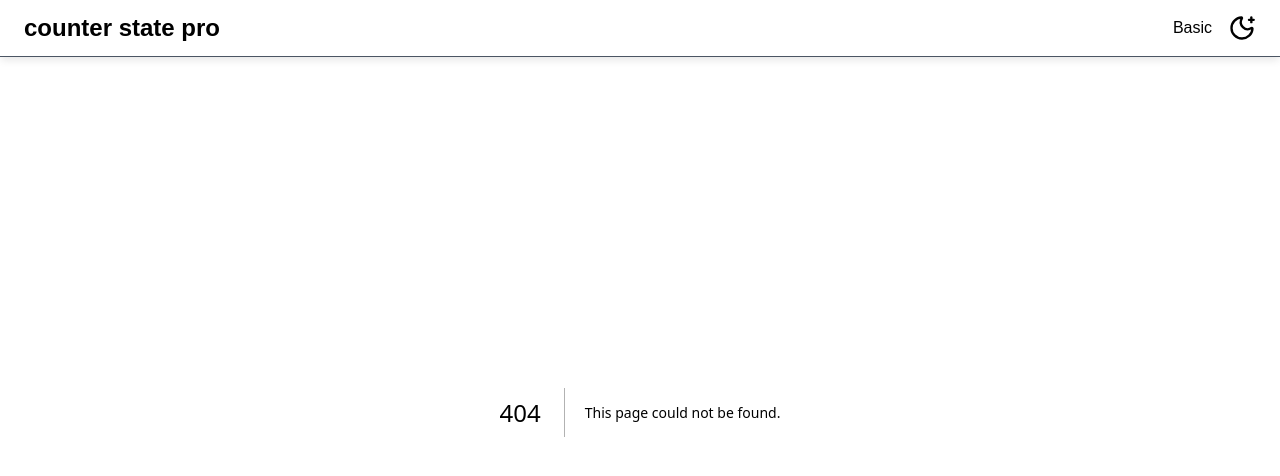
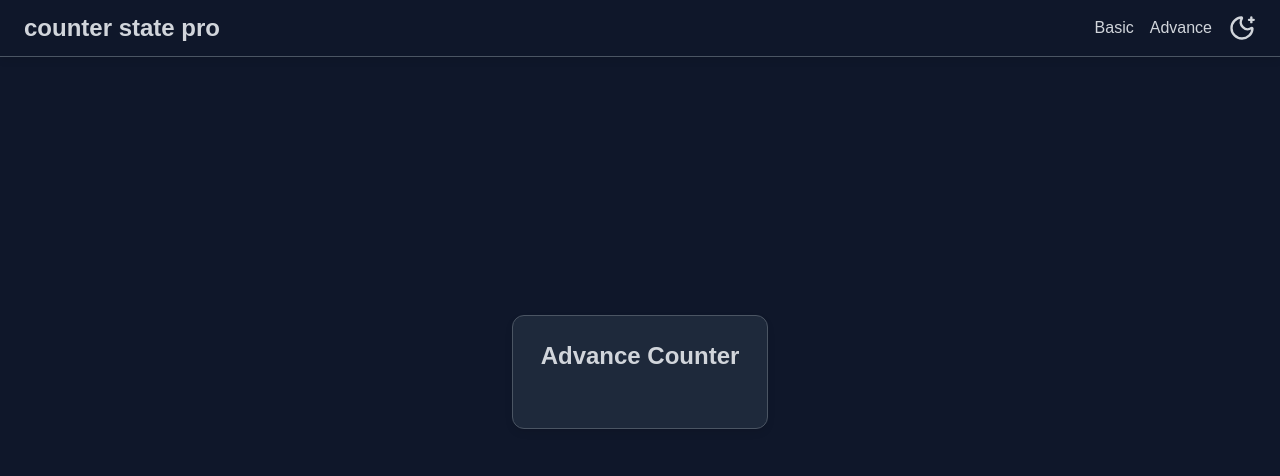
Before and after one commit to SayanSinghaChowdhury/counter-state-pro, a Next.js app: page /advance in a window 1280 px wide. Before the commit this address had no page. Shown: the top 476 px of the page. Built offline with nearby package versions, Linux system fonts and the light colour scheme.

Commit message:
advance page complete and routing

```diff
--- /dev/null
+++ b/src/app/advance/page.tsx
@@ -0,0 +1,23 @@
+import {
+	Card,
+	CardContent,
+	CardHeader,
+	CardTitle,
+} from "@/components/shadcnui/card";
+
+const page = () => {
+	return (
+		<section className="grid h-[90dvh] place-items-center">
+			<Card className="w-3xs">
+				<CardHeader>
+					<CardTitle className="text-center text-2xl font-semibold">
+						Advance Counter
+					</CardTitle>
+				</CardHeader>
+				<CardContent>{/* <BasicCounter /> */}</CardContent>
+			</Card>
+		</section>
+	);
+};
+
+export default page;
--- a/src/components/Header/Header.tsx
+++ b/src/components/Header/Header.tsx
@@ -17,6 +17,7 @@ const Header = () => {
 
 				<nav className="flex items-center gap-4">
 					<Link href={"/"}>Basic</Link>
+					<Link href={"/advance"}>Advance</Link>
 
 					<ThemeToggleButton />
 				</nav>
```
